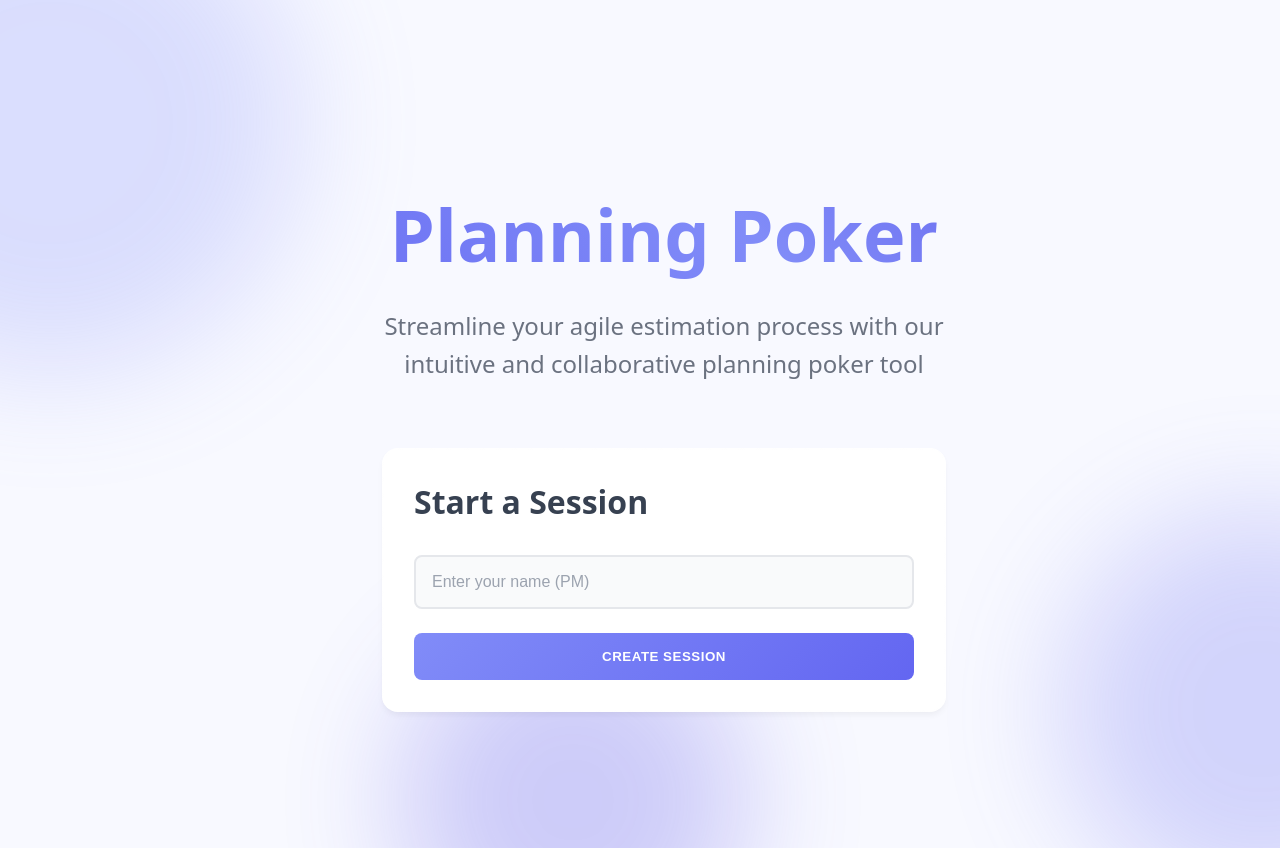
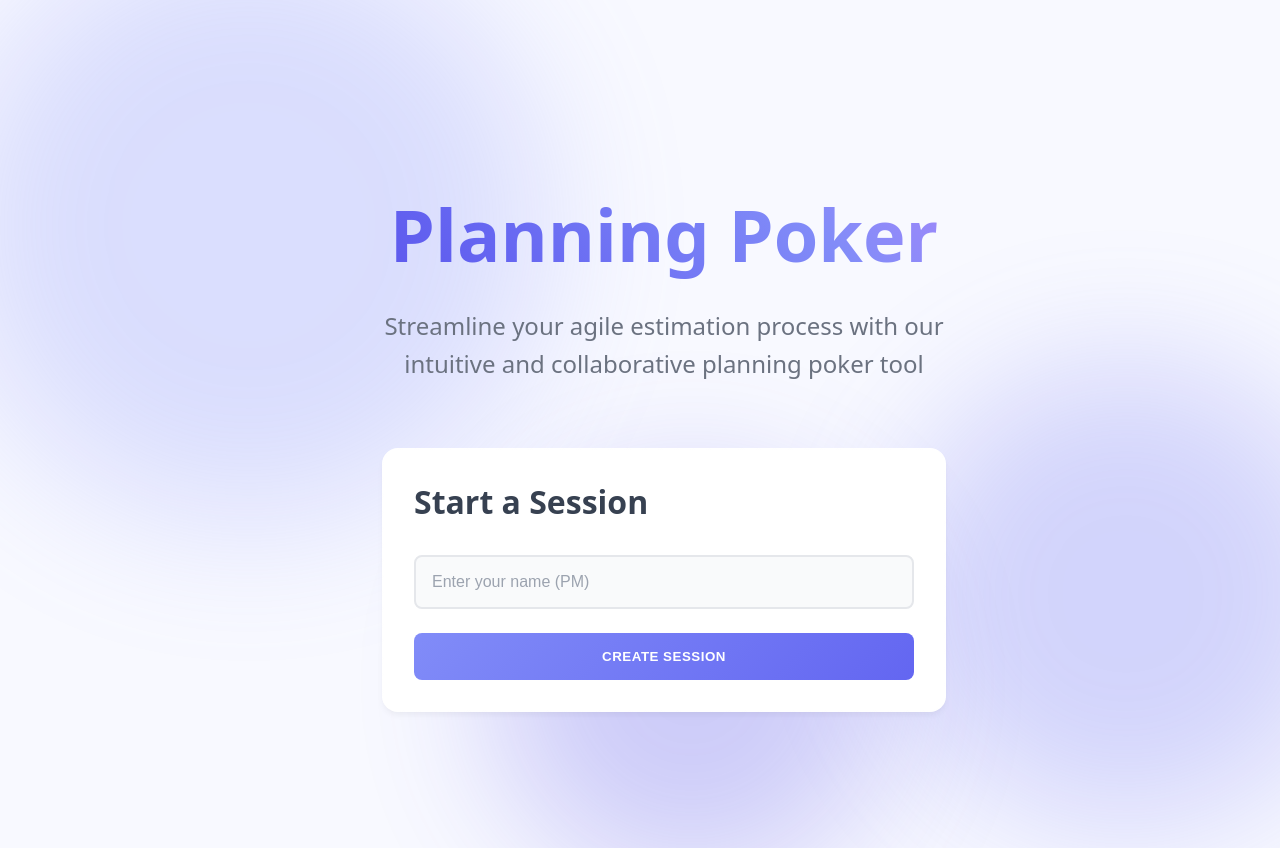
Before and after one commit to thomasdqr/easyplanitpoker, a React (Vite) app: page / in a window 1280 px wide. Shown: the top 848 px of the page. Built offline with nearby package versions, Linux system fonts and the light colour scheme.

Commit message:
Perfect home

```diff
--- a/src/styles/pages/Home.css
+++ b/src/styles/pages/Home.css
@@ -26,7 +26,7 @@
   border-radius: 50%;
   filter: blur(60px);
   opacity: 0.25;
-  transition: transform 0.5s cubic-bezier(0.23, 1, 0.32, 1);
+  transition: transform 0.8s cubic-bezier(0.34, 1.56, 0.64, 1);
   will-change: transform;
 }
 
@@ -36,6 +36,7 @@
   background: #818cf8;
   top: -15%;
   left: -15%;
+  animation: floatDot1 15s ease-in-out infinite;
 }
 
 .dot-2 {
@@ -44,6 +45,7 @@
   background: #6366f1;
   top: 60%;
   right: -10%;
+  animation: floatDot2 12s ease-in-out infinite;
 }
 
 .dot-3 {
@@ -52,6 +54,7 @@
   background: #4f46e5;
   bottom: -15%;
   left: 30%;
+  animation: floatDot3 18s ease-in-out infinite;
 }
 
 /* Rest of the styles remain the same but remove cursor-glow */
@@ -69,7 +72,16 @@
 .hero-title {
   font-size: 4.5rem;
   font-weight: 800;
-  background: linear-gradient(45deg, #4f46e5, #6366f1, #818cf8, #4f46e5);
+  background: linear-gradient(
+    45deg,
+    #4f46e5,
+    #6366f1,
+    #818cf8,
+    #c084fc,
+    #8b5cf6,
+    #6366f1,
+    #4f46e5
+  );
   background-size: 300% 300%;
   -webkit-background-clip: text;
   background-clip: text;
@@ -79,7 +91,7 @@
   transform: translateY(20px);
   animation:
     fadeInUp 0.8s ease forwards,
-    titleGradient 8s ease-in-out infinite;
+    titleGradient 5s ease-in-out infinite;
 }
 
 .hero-subtitle {
@@ -230,26 +242,59 @@
 @keyframes titleGradient {
   0% {
     background-position: 0% 50%;
+    filter: hue-rotate(0deg);
   }
   50% {
     background-position: 100% 50%;
+    filter: hue-rotate(10deg);
   }
   100% {
     background-position: 0% 50%;
+    filter: hue-rotate(0deg);
   }
 }
 
-@keyframes floatDot {
+@keyframes floatDot1 {
   0% {
-    transform: translate(0, 0) rotate(0deg);
+    transform: translate(0, 0) scale(1);
   }
   33% {
-    transform: translate(2%, 3%) rotate(120deg);
+    transform: translate(200px, 100px) scale(1.2);
   }
   66% {
-    transform: translate(-2%, -2%) rotate(240deg);
+    transform: translate(100px, 200px) scale(0.9);
   }
   100% {
-    transform: translate(0, 0) rotate(360deg);
+    transform: translate(0, 0) scale(1);
   }
 }
+
+@keyframes floatDot2 {
+  0% {
+    transform: translate(0, 0) scale(1);
+  }
+  33% {
+    transform: translate(-150px, -100px) scale(1.3);
+  }
+  66% {
+    transform: translate(-100px, -150px) scale(0.85);
+  }
+  100% {
+    transform: translate(0, 0) scale(1);
+  }
+}
+
+@keyframes floatDot3 {
+  0% {
+    transform: translate(0, 0) scale(1);
+  }
+  33% {
+    transform: translate(120px, -120px) scale(1.15);
+  }
+  66% {
+    transform: translate(-120px, 120px) scale(0.9);
+  }
+  100% {
+    transform: translate(0, 0) scale(1);
+  }
+}
```
